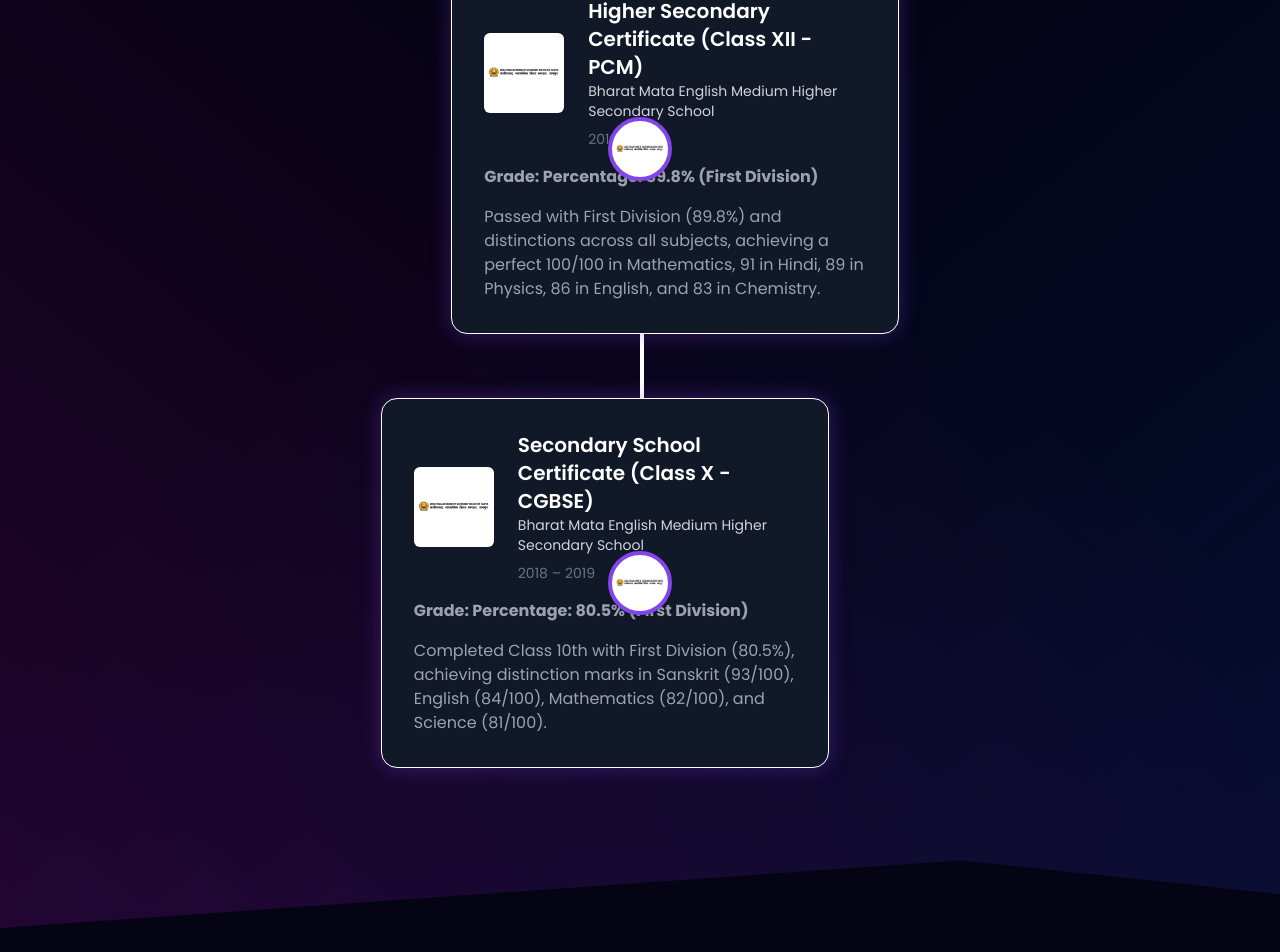
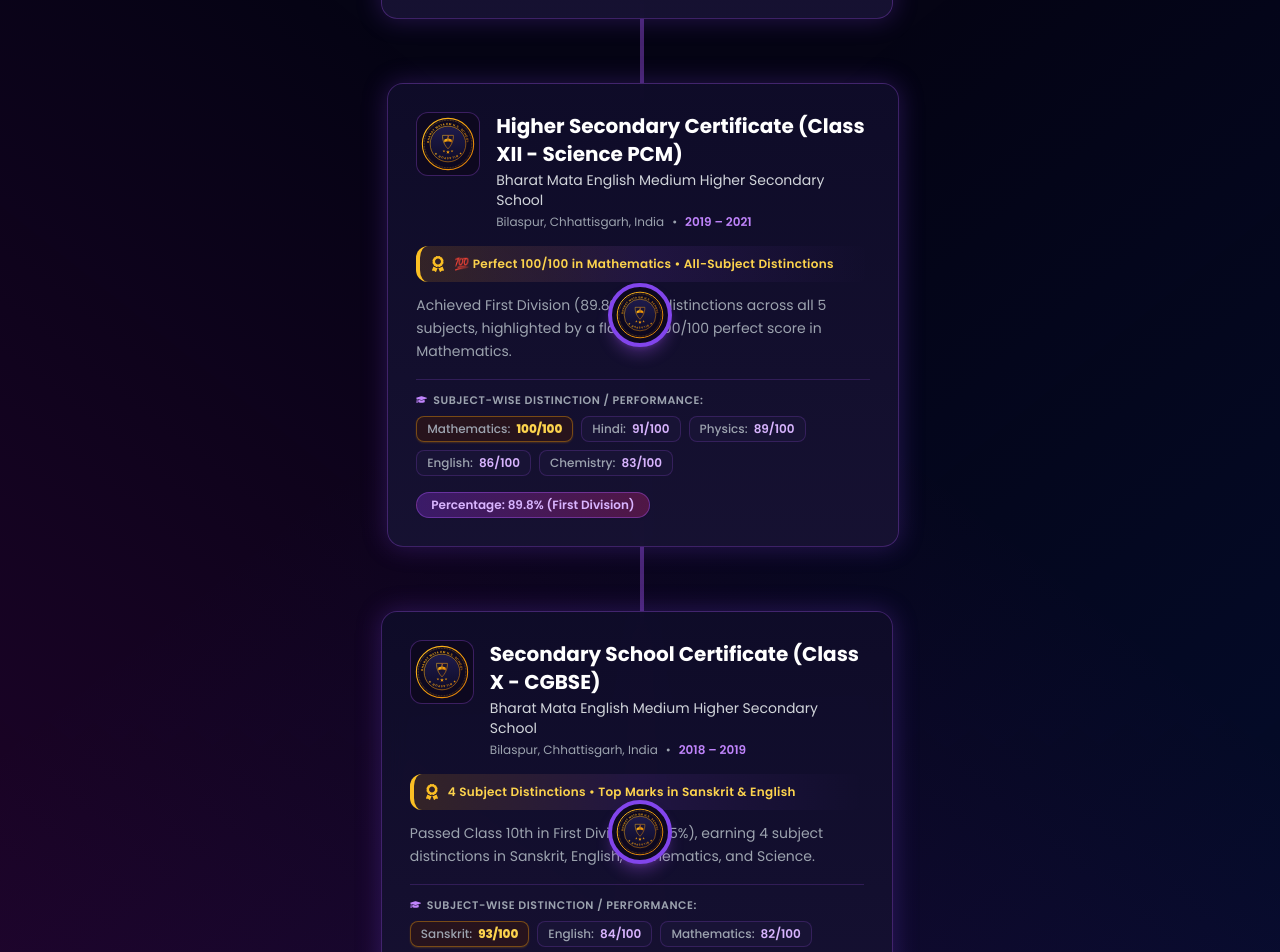
Before and after one commit to ankitjha93/Ankit-s-Portfolio, a React (Vite) app: page / in a window 1280 px wide. Shown: the part 8660-9612 px from the top of the page. Built offline with nearby package versions, Linux system fonts and the light colour scheme.

Commit message:
feat(education): add Bharat Mata School crest emblem and enhance cards with outstanding subject highlights and distinctions

```diff
--- a/src/components/Education/Education.jsx
+++ b/src/components/Education/Education.jsx
@@ -1,4 +1,5 @@
 import React from "react";
+import { FaGraduationCap, FaAward } from "react-icons/fa";
 import { education } from "../../constants.js";
 
 const Education = () => {
@@ -9,17 +10,17 @@ const Education = () => {
     >
       {/* Section Title */}
       <div className="text-center mb-16">
-        <h2 className="text-4xl font-bold text-white">EDUCATION</h2>
+        <h2 className="text-4xl font-bold text-white tracking-wide">EDUCATION</h2>
         <div className="w-32 h-1 bg-purple-500 mx-auto mt-4"></div>
-        <p className="text-gray-400 mt-4 text-lg font-semibold">
-          My education has been a journey of learning and development. Here are the details of my academic background
+        <p className="text-gray-400 mt-4 text-lg font-semibold max-w-2xl mx-auto">
+          Academic foundation and milestones demonstrating consistent problem-solving discipline and excellence
         </p>
       </div>
 
       {/* Education Timeline */}
       <div className="relative">
-        {/* Vertical line */}
-        <div className="absolute sm:left-1/2 left-0 transform -translate-x-1/2 sm:-translate-x-0 w-1 bg-white h-full"></div>
+        {/* Vertical Center Line */}
+        <div className="absolute sm:left-1/2 left-0 transform -translate-x-1/2 sm:-translate-x-0 w-1 bg-purple-500/40 h-full"></div>
 
         {/* Education Entries */}
         {education.map((edu, index) => (
@@ -30,7 +31,7 @@ const Education = () => {
             }`}
           >
             {/* Timeline Circle */}
-            <div className="absolute sm:left-1/2 left-0 transform -translate-x-1/2 bg-white border-4 border-[#8245ec] w-12 h-12 sm:w-16 sm:h-16 rounded-full flex justify-center items-center z-10 overflow-hidden p-1 shadow-md">
+            <div className="absolute sm:left-1/2 left-0 transform -translate-x-1/2 bg-[#0d081f] border-4 border-[#8245ec] w-14 h-14 sm:w-16 sm:h-16 rounded-full flex justify-center items-center z-10 overflow-hidden p-1 shadow-lg shadow-purple-500/30">
               <img
                 src={edu.img}
                 alt={edu.school}
@@ -38,16 +39,16 @@ const Education = () => {
               />
             </div>
 
-            {/* Content Section */}
+            {/* Content Card */}
             <div
-              className={`w-full sm:max-w-md p-4 sm:p-8 rounded-2xl shadow-2xl border border-white bg-gray-900 backdrop-blur-md shadow-[0_0_20px_1px_rgba(130,69,236,0.3)] ${
+              className={`w-full sm:max-w-lg p-6 sm:p-7 rounded-2xl shadow-2xl border border-purple-500/30 bg-gradient-to-b from-[#0f0c29]/95 to-[#171233]/95 backdrop-blur-md shadow-[0_0_25px_1px_rgba(130,69,236,0.25)] ${
                 index % 2 === 0 ? "sm:ml-0" : "sm:mr-0"
-              } sm:ml-44 sm:mr-44 ml-8 transform transition-transform duration-300 hover:scale-105`}
+              } sm:ml-44 sm:mr-44 ml-8 transform transition-all duration-300 hover:scale-[1.02] hover:border-purple-400 hover:shadow-purple-500/30 group`}
             >
               {/* Flex container for image and text */}
-              <div className="flex items-center space-x-6">
-                {/* School Logo/Image */}
-                <div className="w-16 h-16 sm:w-20 sm:h-20 bg-white rounded-md overflow-hidden shrink-0 p-1 flex items-center justify-center">
+              <div className="flex items-start space-x-4">
+                {/* School Logo */}
+                <div className="w-16 h-16 sm:w-18 sm:h-18 bg-[#0d081f] border border-purple-500/30 rounded-xl overflow-hidden shrink-0 p-1 flex items-center justify-center group-hover:scale-105 transition-transform">
                   <img
                     src={edu.img}
                     alt={edu.school}
@@ -56,22 +57,69 @@ const Education = () => {
                 </div>
 
                 {/* Degree, School Name, and Date */}
-                <div className="flex flex-col justify-between">
-                  <div>
-                    <h3 className="text-lg sm:text-xl font-semibold text-white">
-                      {edu.degree}
-                    </h3>
-                    <h4 className="text-md sm:text-sm text-gray-300">
-                      {edu.school}
-                    </h4>
+                <div className="flex-1">
+                  <h3 className="text-lg sm:text-xl font-bold text-white group-hover:text-purple-300 transition-colors">
+                    {edu.degree}
+                  </h3>
+                  <h4 className="text-sm text-gray-300 mt-0.5">
+                    {edu.school}
+                  </h4>
+                  <div className="flex items-center gap-2 mt-1 text-xs text-gray-400">
+                    <span>{edu.location}</span>
+                    <span>&bull;</span>
+                    <span className="text-purple-400 font-semibold">{edu.date}</span>
                   </div>
-                  {/* Date at the bottom */}
-                  <p className="text-sm text-gray-500 mt-2">{edu.date}</p>
                 </div>
               </div>
 
-              <p className="mt-4 text-gray-400 font-bold">Grade: {edu.grade}</p>
-              <p className="mt-4 text-gray-400">{edu.desc}</p>
+              {/* Outstanding Highlights Banner */}
+              {edu.specialHighlight && (
+                <div className="mt-4 p-2.5 rounded-xl bg-gradient-to-r from-amber-500/15 via-purple-500/10 to-transparent border-l-4 border-amber-400 flex items-center gap-2">
+                  <FaAward className="text-amber-400 text-base shrink-0" />
+                  <span className="text-xs font-semibold text-amber-300 tracking-wide">
+                    {edu.specialHighlight}
+                  </span>
+                </div>
+              )}
+
+              {/* Description */}
+              <p className="mt-3 text-gray-400 text-sm leading-relaxed">
+                {edu.desc}
+              </p>
+
+              {/* Subject Breakdown Pills */}
+              {edu.scores && edu.scores.length > 0 && (
+                <div className="mt-4 pt-3 border-t border-purple-500/20">
+                  <div className="text-[11px] font-semibold text-gray-400 uppercase tracking-wider mb-2 flex items-center gap-1.5">
+                    <FaGraduationCap className="text-purple-400" />
+                    <span>Subject-Wise Distinction / Performance:</span>
+                  </div>
+                  <div className="flex flex-wrap gap-2">
+                    {edu.scores.map((item, sIndex) => (
+                      <div
+                        key={sIndex}
+                        className={`text-xs px-2.5 py-1 rounded-lg border font-medium flex items-center gap-1.5 ${
+                          item.highlight
+                            ? "bg-amber-950/40 border-amber-500/40 text-amber-300 font-bold shadow-sm shadow-amber-500/20"
+                            : "bg-[#181335] border-purple-500/20 text-gray-300"
+                        }`}
+                      >
+                        <span className="text-gray-400">{item.subject}:</span>
+                        <span className={item.highlight ? "text-amber-300 font-extrabold" : "text-purple-300 font-semibold"}>
+                          {item.score}
+                        </span>
+                      </div>
+                    ))}
+                  </div>
+                </div>
+              )}
+
+              {/* Grade Badge */}
+              <div className="mt-4 flex items-center justify-between">
+                <span className="inline-block bg-gradient-to-r from-purple-600/30 to-pink-600/30 border border-purple-500/40 text-purple-300 px-3.5 py-1 rounded-full text-xs font-semibold shadow-sm">
+                  {edu.grade}
+                </span>
+              </div>
             </div>
           </div>
         ))}
--- a/src/constants.js
+++ b/src/constants.js
@@ -30,7 +30,7 @@ import codsoftLogo from './assets/company_logo/codsoft_logo.png';
 
 // Education Logo's
 import choukseyLogo from './assets/education_logo/chouksey_logo.png';
-import cgbseLogo from './assets/education_logo/cgbse_logo.png';
+import bharatmataLogo from './assets/education_logo/bharatmata_logo.svg';
 
 // Project Section Logo's
 import csprepLogo from './assets/work_logo/cs_prep.png';
@@ -237,25 +237,48 @@ export const education = [
     grade: "CGPA: 8.78",
     degree: "B.Tech in Computer Science and Engineering",
     desc: "Completed B.Tech in Computer Science and Engineering with an academic excellence CGPA of 8.78. Strong foundation in Data Structures & Algorithms, Object-Oriented Programming, Database Management Systems (DBMS), Operating Systems, and Computer Networks.",
+    specialHighlight: "Academic Excellence • First Class with Distinction",
+    scores: [
+      { subject: "CGPA", score: "8.78", highlight: true },
+      { subject: "Core CS", score: "DSA & OOP" },
+      { subject: "Specialization", score: "Full Stack Web" },
+    ],
   },
   {
     id: 1,
-    img: cgbseLogo,
+    img: bharatmataLogo,
     school: "Bharat Mata English Medium Higher Secondary School",
     location: "Bilaspur, Chhattisgarh, India",
     date: "2019 – 2021",
     grade: "Percentage: 89.8% (First Division)",
-    degree: "Higher Secondary Certificate (Class XII - PCM)",
-    desc: "Passed with First Division (89.8%) and distinctions across all subjects, achieving a perfect 100/100 in Mathematics, 91 in Hindi, 89 in Physics, 86 in English, and 83 in Chemistry.",
+    degree: "Higher Secondary Certificate (Class XII - Science PCM)",
+    desc: "Achieved First Division (89.8%) with distinctions across all 5 subjects, highlighted by a flawless 100/100 perfect score in Mathematics.",
+    specialHighlight: "💯 Perfect 100/100 in Mathematics • All-Subject Distinctions",
+    scores: [
+      { subject: "Mathematics", score: "100/100", highlight: true },
+      { subject: "Hindi", score: "91/100" },
+      { subject: "Physics", score: "89/100" },
+      { subject: "English", score: "86/100" },
+      { subject: "Chemistry", score: "83/100" },
+    ],
   },
   {
     id: 2,
-    img: cgbseLogo,
+    img: bharatmataLogo,
     school: "Bharat Mata English Medium Higher Secondary School",
     location: "Bilaspur, Chhattisgarh, India",
     date: "2018 – 2019",
     grade: "Percentage: 80.5% (First Division)",
     degree: "Secondary School Certificate (Class X - CGBSE)",
-    desc: "Completed Class 10th with First Division (80.5%), achieving distinction marks in Sanskrit (93/100), English (84/100), Mathematics (82/100), and Science (81/100).",
+    desc: "Passed Class 10th in First Division (80.5%), earning 4 subject distinctions in Sanskrit, English, Mathematics, and Science.",
+    specialHighlight: "4 Subject Distinctions • Top Marks in Sanskrit & English",
+    scores: [
+      { subject: "Sanskrit", score: "93/100", highlight: true },
+      { subject: "English", score: "84/100" },
+      { subject: "Mathematics", score: "82/100" },
+      { subject: "Science", score: "81/100" },
+      { subject: "Hindi", score: "73/100" },
+      { subject: "Social Sci", score: "70/100" },
+    ],
   },
 ];
```
Also changed, not shown: src/assets/education_logo/bharatmata_logo.svg (added).
